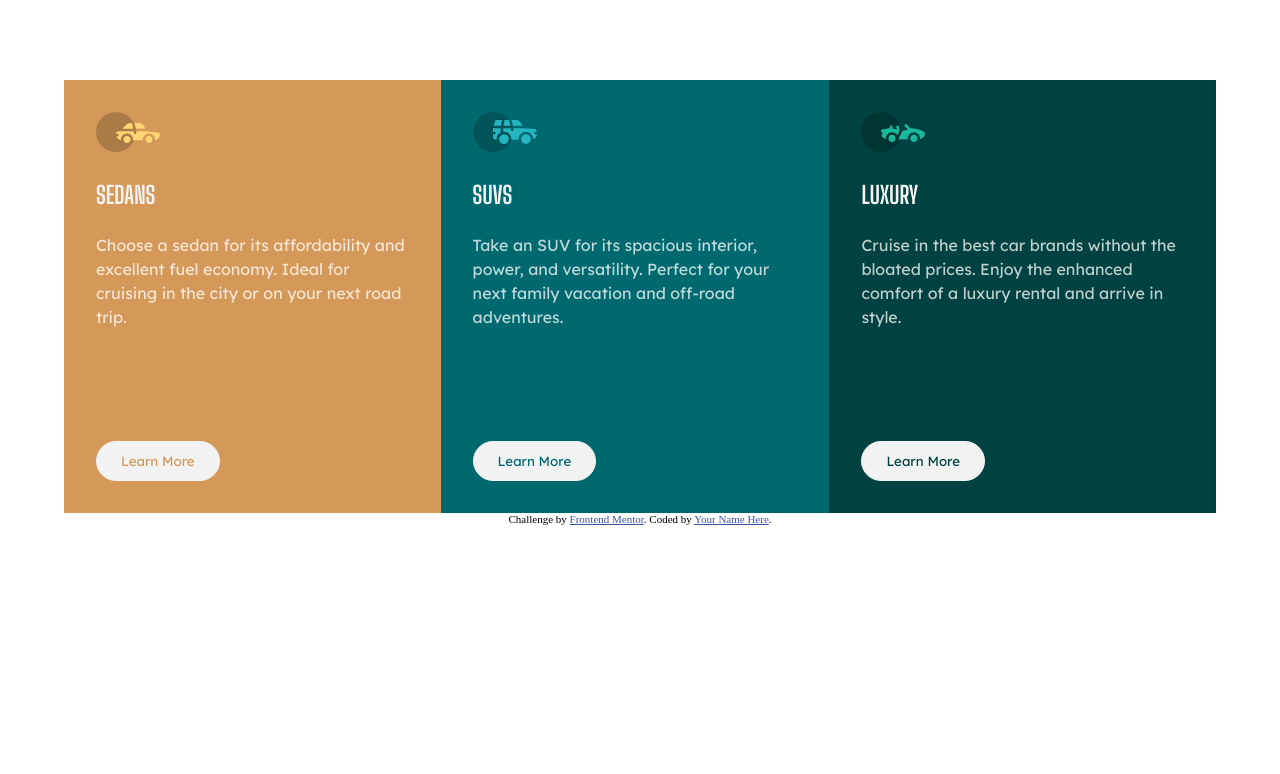
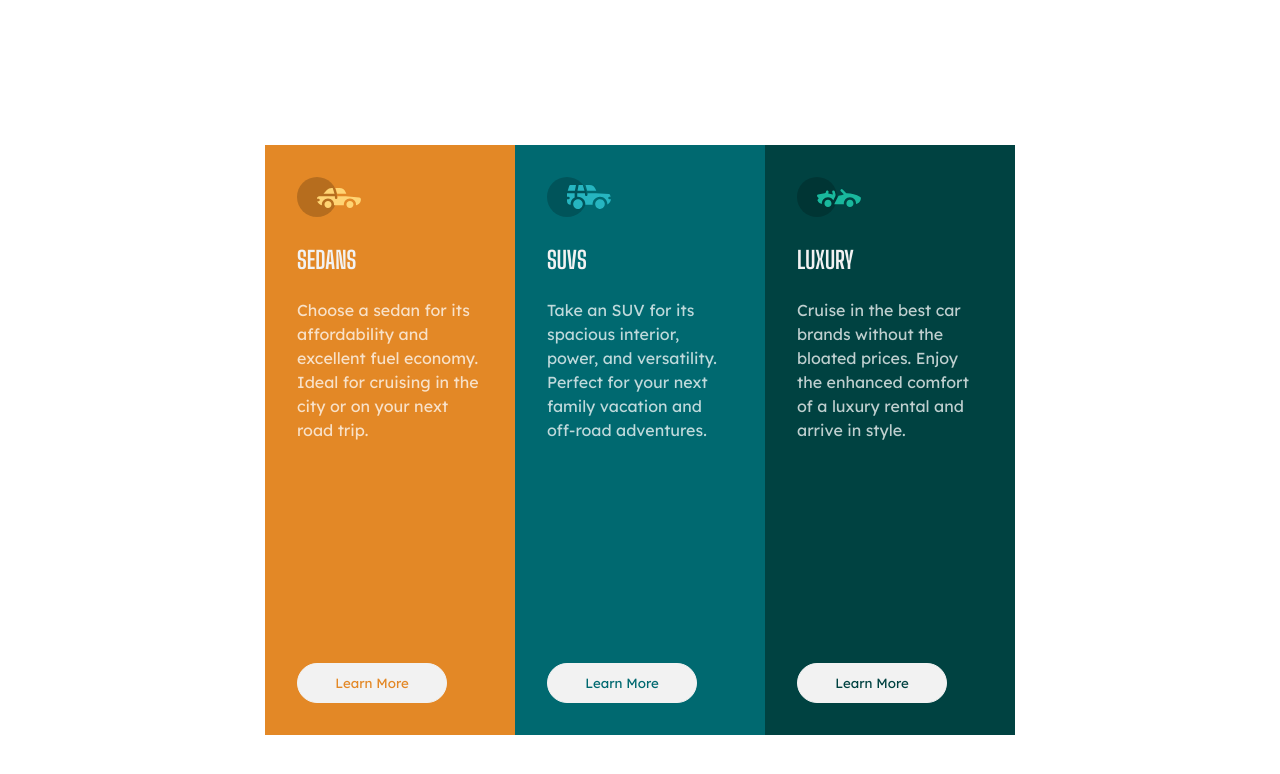
Before and after one commit to eduddz/3-column-preview-card-component, a plain HTML site: page index.html in a window 1280 px wide. Drawn offline with Linux system fonts and the light colour scheme.

```diff
--- a/index.html
+++ b/index.html
@@ -2,48 +2,47 @@
 <html lang="en">
 <head>
   <meta charset="UTF-8">
-  <meta name="viewport" content="width=device-width, initial-scale=1.0"> <!-- displays site properly based on user's device -->
-
-  <link rel="icon" type="image/png" sizes="32x32" href="./images/favicon-32x32.png">
+  <meta name="viewport" content="width=device-width, initial-scale=1.0">
 
   <link rel="stylesheet" href="style.css" />
 
   <link rel="preconnect" href="https://fonts.gstatic.com">
   <link href="https://fonts.googleapis.com/css2?family=Big+Shoulders+Display:wght@700&family=Lexend+Deca&display=swap" rel="stylesheet">
 
-  <title>Frontend Mentor | 3-column preview card component</title>
+  <title>3-column preview card component</title>
 
 </head>
 <body>
   <section>
     <div class="box box-1">
+      <div>
       <img src="images/icon-sedans.svg">
         <h1>Sedans</h1>
         <p>Choose a sedan for its affordability and excellent fuel economy. Ideal for cruising in the city
           or on your next road trip.</p>
+      </div>
       <button>Learn More</button>
     </div>
 
     <div class="box box-2">
+      <div>
         <img src="images/icon-suvs.svg">
         <h1>SUVs</h1>
         <p>Take an SUV for its spacious interior, power, and versatility. Perfect for your next family vacation
           and off-road adventures.</p>
+      </div>
       <button>Learn More</button>
     </div>
 
     <div class="box box-3">
+      <div>
         <img src="images/icon-luxury.svg">
         <h1>Luxury</h1>
         <p>Cruise in the best car brands without the bloated prices. Enjoy the enhanced comfort of a luxury
           rental and arrive in style.</p>
+      </div>
       <button>Learn More</button>
     </div>
   </section>
-
-  <div class="attribution">
-    Challenge by <a href="https://www.frontendmentor.io?ref=challenge" target="_blank">Frontend Mentor</a>.
-    Coded by <a href="#">Your Name Here</a>.
-  </div>
 </body>
 </html>
--- a/style.css
+++ b/style.css
@@ -2,13 +2,23 @@
     box-sizing: border-box;
     margin: 0;
     padding: 0;
+}
 
-    border: none;
+body {
+    width: 100%;
+    height: 100vh;
+    display: flex;
+    align-items: center;
+    justify-content: center;
 }
 
 section {
-    width: 80vw;
-    margin: 50px auto;
+    width: 100%;
+    height: 590px;
+
+    display: flex;
+    flex-direction: column;
+    margin: 0 2rem;
 }
 
 h1 {
@@ -27,27 +37,35 @@ p {
 button {
     background-color: hsl(0, 0%, 95%);
     border: 1px solid hsl(0, 0%, 95%);
-    margin-top: 1.5rem;
     border-radius: 20px;
+    margin-top: 2rem;
     padding: .7rem 1.5rem;
+    width: 150px;
     font-family: 'Lexend Deca', sans-serif;
+    cursor: pointer;
 }
 
 
 .box {
     padding: 2rem;
+    width: 100%;
+    height: 100%;
+
+    display: flex;
+    flex-direction: column;
+    justify-content: space-between;
 }
 
 .box-1 {
-    background:hsl(31, 59%, 59%);
+    background:hsl(31, 77%, 52%);
 }
 
 .box-1 > button {
-    color: hsl(31, 59%, 59%);
+    color: hsl(31, 77%, 52%);
 }
 
 .box-1 > button:hover {
-    background-color: hsl(31, 59%, 59%);
+    background-color: hsl(31, 77%, 52%);
     color: hsl(0, 0%, 95%);
 }
 
@@ -77,22 +95,12 @@ button {
     color: hsl(0, 0%, 95%);
 }
 
-.attribution {
-    font-size: 11px;
-    text-align: center;
-}
-.attribution a {
-    color: hsl(228, 45%, 44%); }
-
-
-@media (min-width: 800px) {
-
+@media (min-width: 768px) {
     section {
-        display: flex;
+        width: 750px;
         flex-direction: row;
         align-items: center;
         justify-content: center;
-        width: auto;
         margin: 5rem 4rem 0;
     }
 
@@ -101,23 +109,3 @@ button {
     }
 
 }
-
-@media (min-width: 1300px) {
-
-    section {
-        display: flex;
-        flex-direction: row;
-        align-items: center;
-        justify-content: center;
-        width: auto;
-        margin: 5rem 15rem 0;
-    }
-
-    h1 {
-        margin: 3rem 0;
-    }
-
-    .box {
-        padding: 5rem;
-    }
-}
```
Also changed, not shown: design/active-states.jpg (deleted), design/desktop-design.jpg (deleted), design/desktop-preview.jpg (deleted), design/mobile-design.jpg (deleted), images/favicon-32x32.png (deleted), images/layoutDesktop.png (added), images/layoutMobile.png (added), 3 other files. Lines whose indentation alone changed are shown as unchanged.
